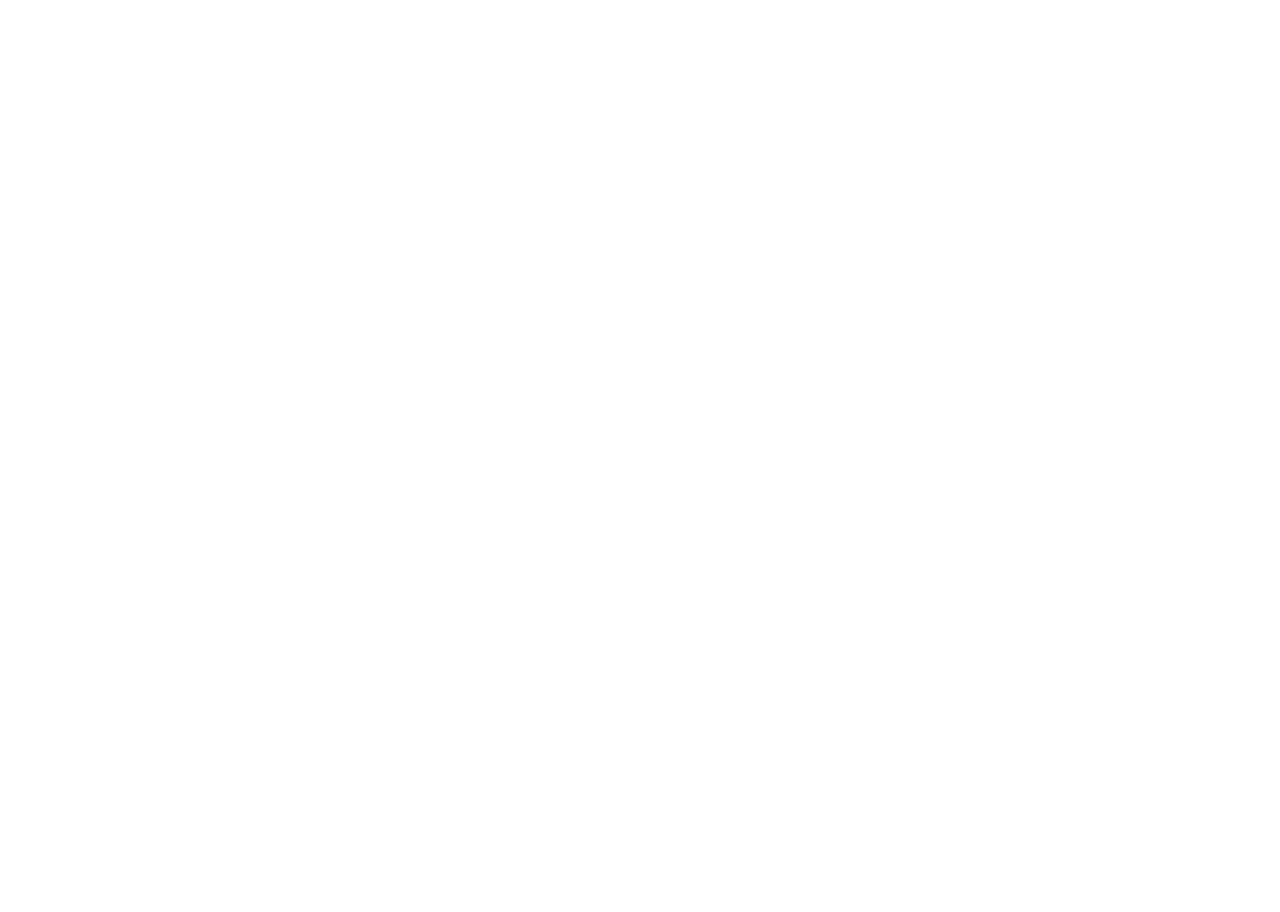
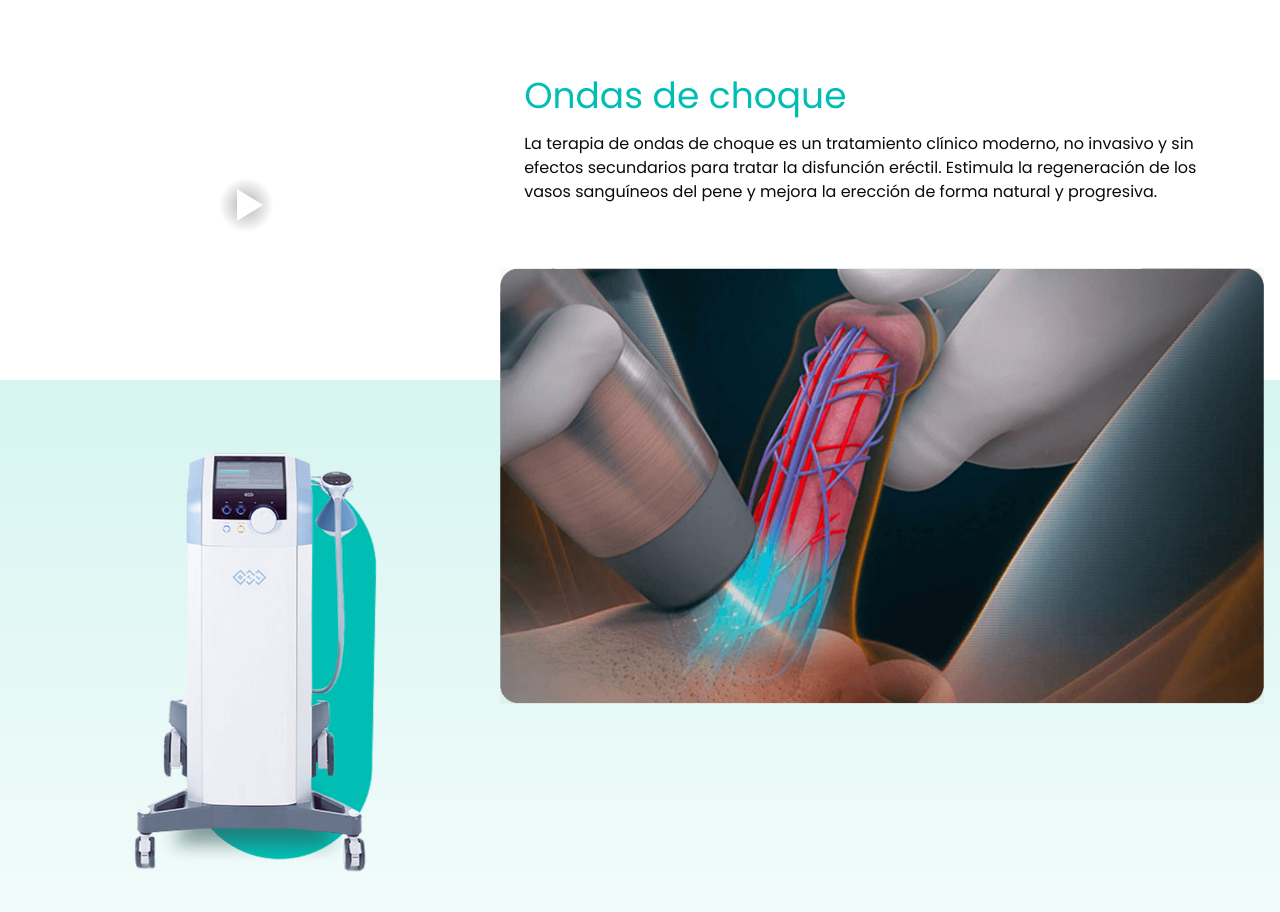
Before and after one commit to M4rckR/insalud-quito, a React (Vite) app: page / in a window 1280 px wide. Shown: the part 764-1676 px from the top of the page. Before the commit the page ends 816 px from the top, so only its background shows below. Built offline with nearby package versions, Linux system fonts and the light colour scheme; no server answers.

Commit message:
feat: seccion tratamientos terminados

```diff
--- a/src/components/TreatmentSection.tsx
+++ b/src/components/TreatmentSection.tsx
@@ -1,7 +1,52 @@
+import ReactPlayer from "react-player/youtube";
+
 export const TreatmentSection = () => {
   return (
-    <section className="container mx-auto px-4 max-w-[1400px] mb-12">
-        TreatmentSection
-    </section>
-  )
-}
+    <div className="relative">
+        <div className="absolute hidden md:block md:top-[420px] lg:top-[400px] left-0 right-0 w-full inset-0 h-[800px] bg-gradient-to-b from-in-cyan to-in-white -z-10"></div>
+      <section className="container mx-auto px-4 max-w-[1400px] mb-12">
+        <div className="gap-6">
+          <div className="flex flex-col md:flex-row gap-x-6">
+            <div className="w-full rounded md:min-w-[380px]  h-[450px] mx-auto mb-6">
+              <ReactPlayer
+                url="https://www.youtube.com/watch?v=WQKqfT_l-SI"
+                width="100%"
+                height="100%"
+                controls={true}
+                className="react-player"
+                light={true}
+                playing={false}
+              />
+              <img
+                src="/images/general/equipo-laser.png"
+                alt="ondas de choque"
+                className="w-3/5 mx-auto hidden md:block"
+              />
+            </div>
+            <div className="space-y-4 md:pt-24">
+              <div className="md:pl-6">
+                <h3 className="text-in-blue-light text-3xl md:text-4xl md:pb-4 pb-2">
+                  Ondas de choque
+                </h3>
+                <p className="md:pb-12 md:pr-12 lg:pr-16">
+                  La terapia de ondas de choque es un tratamiento clínico
+                  moderno, no invasivo y sin efectos secundarios para tratar la
+                  disfunción eréctil. Estimula la regeneración de los vasos
+                  sanguíneos del pene y mejora la erección de forma natural y
+                  progresiva.
+                </p>
+              </div>
+              <div className="">
+                <img
+                  src="/images/general/tratamiento.png"
+                  alt="ondas de choque"
+                  className="w-full"
+                />
+              </div>
+            </div>
+          </div>
+        </div>
+      </section>
+    </div>
+  );
+};
--- a/src/components/ui/CarouselHome.tsx
+++ b/src/components/ui/CarouselHome.tsx
@@ -58,7 +58,7 @@
         </div>
       </div>
       {/* Indicadores del carrusel */}
-        <div className="relative lg:absolute lg:bottom-4 lg:right-0 lg:-translate-x-1/2 flex gap-2 mt-2 justify-center lg:justify-end">
+        <div className="relative lg:absolute lg:bottom-4 lg:right-0 lg:-translate-x-1/2 flex gap-2 mt-4 justify-center lg:justify-end">
             {slides.map((_, index) => (
             <button
                 key={index}
--- a/src/index.css
+++ b/src/index.css
@@ -140,3 +140,7 @@
     @apply bg-background text-foreground;
   }
 }
+
+.react-player > iframe {
+  border-radius: .75rem !important;
+}
```
Also changed, not shown: public/images/general/equipo-laser.png (added), public/images/general/tratamiento.png (added).
